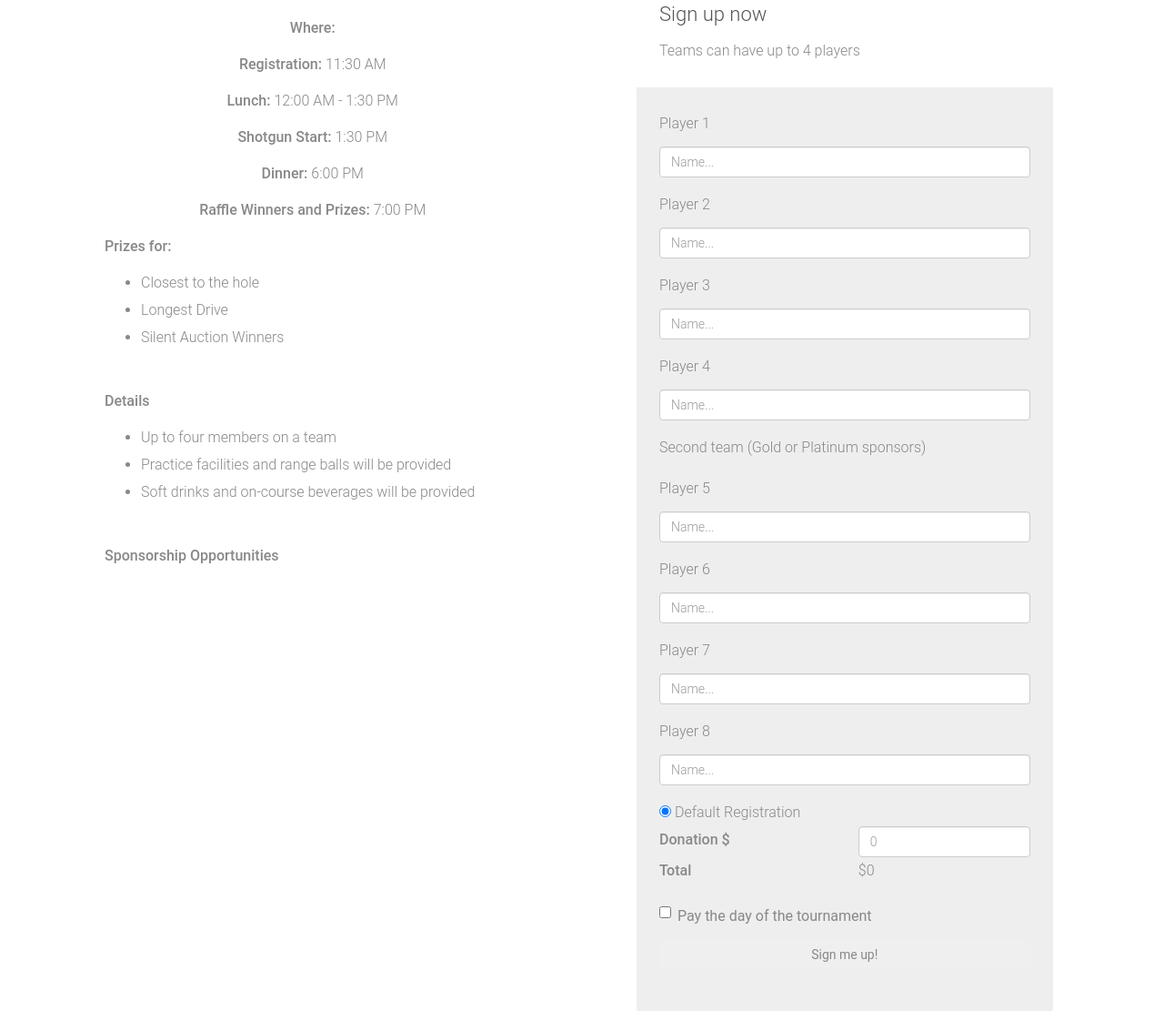
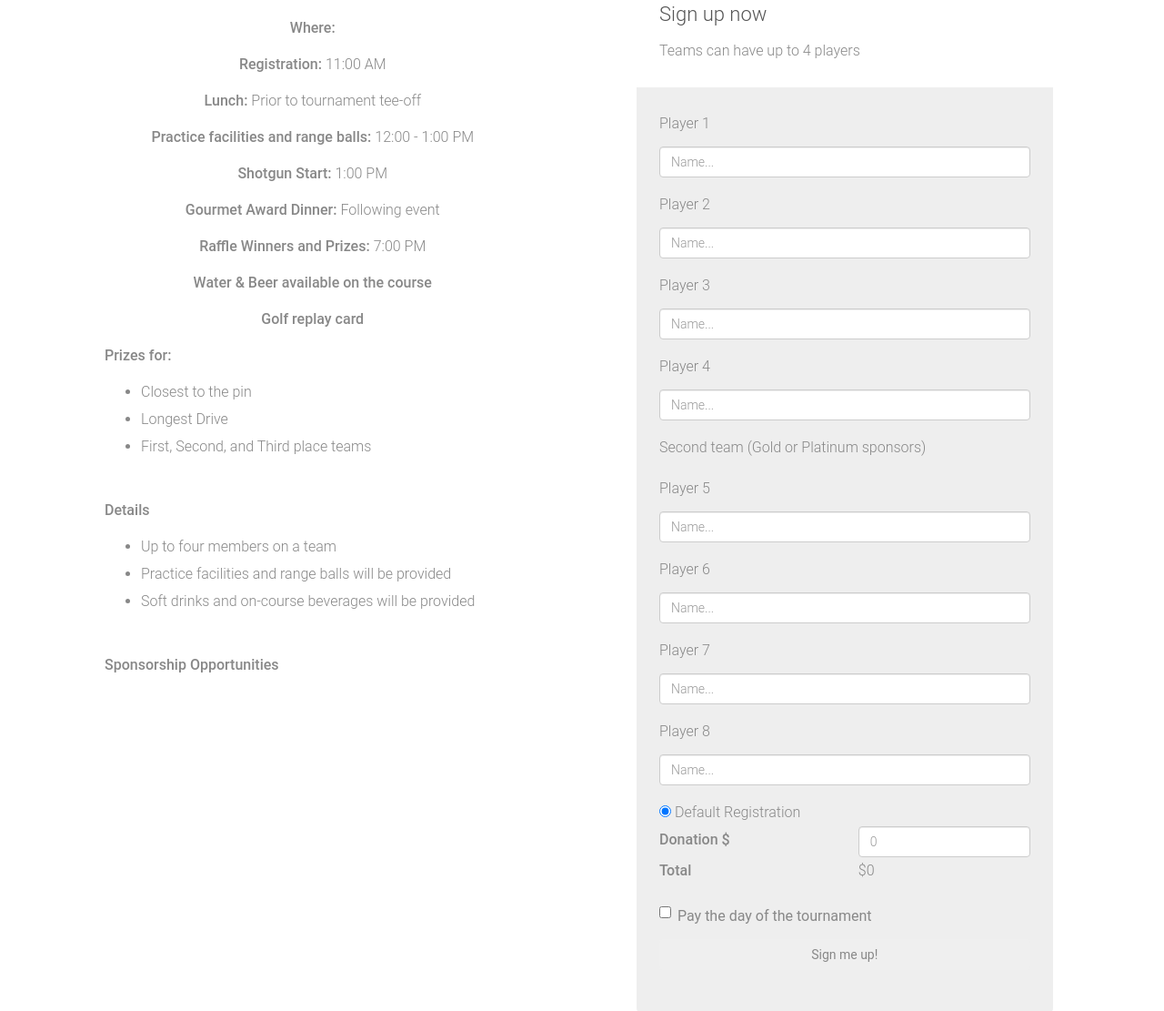
Before and after one commit to brianmego/stmknights, a Django app: template campaigns/templates/campaigns/golf_registration.html in a window 1280 px wide. Shown: the part 655-1766 px from the top of the page at 91% size. Run offline with Django 3.2, Linux system fonts and the light colour scheme; the template is opened without the code that fills it, so the values that code supplies are empty; parts of the project's set-up code (start-up, migrations or seed data) failed here and were passed over; some libraries are stand-ins or nearby versions.

Commit message:
Golf updates

```diff
--- a/campaigns/templates/campaigns/golf_registration.html
+++ b/campaigns/templates/campaigns/golf_registration.html
@@ -35,32 +35,41 @@
                         <strong>Where: </strong> {{ where | safe }}
                         </p>
                         <p>
-                            <strong>Registration: </strong>11:30 AM
+                            <strong>Registration: </strong>11:00 AM
                         </p>
                         <p>
-                            <strong>Lunch: </strong>12:00 AM - 1:30 PM
+                            <strong>Lunch: </strong>Prior to tournament tee-off
                         </p>
                         <p>
-                            <strong>Shotgun Start: </strong>1:30 PM
+                            <strong>Practice facilities and range balls: </strong>12:00 - 1:00 PM
                         </p>
                         <p>
-                            <strong>Dinner: </strong>6:00 PM
+                            <strong>Shotgun Start: </strong>1:00 PM
+                        </p>
+                        <p>
+                            <strong>Gourmet Award Dinner: </strong>Following event
                         </p>
                         <p>
                             <strong>Raffle Winners and Prizes: </strong>7:00 PM
+                        </p>
+                        <p>
+                            <strong>Water & Beer available on the course</strong>
+                        </p>
+                        <p>
+                            <strong>Golf replay card</strong>
                         </p>
                         <div class="left">
                             <p>
                             <strong>Prizes for: </strong>
                             <ul type="disc">
                                 <li>
-                                    <span>Closest to the hole</span>
+                                    <span>Closest to the pin</span>
                                 </li>
                                 <li>
                                     <span>Longest Drive</span>
                                 </li>
                                 <li>
-                                    <span>Silent Auction Winners</span>
+                                    <span>First, Second, and Third place teams</span>
                                 </li>
                             </ul>
                             </p>
```
